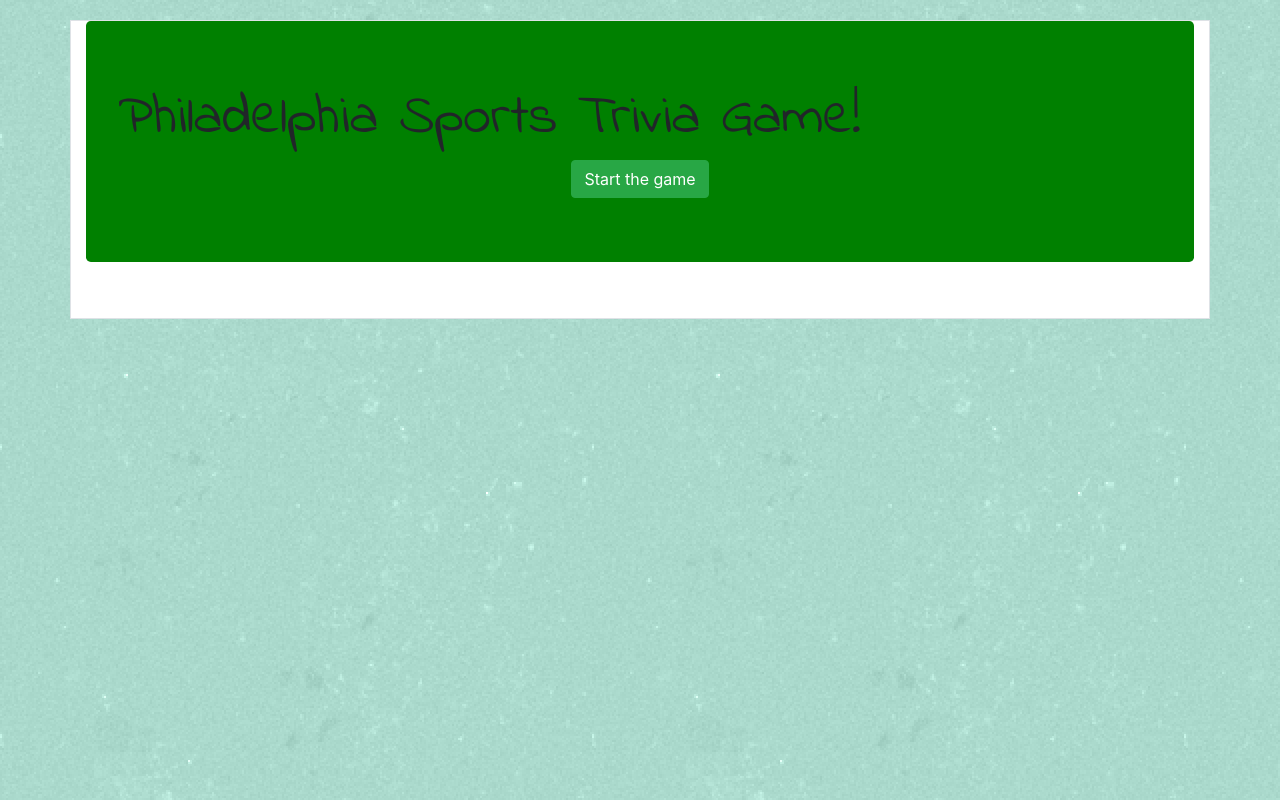
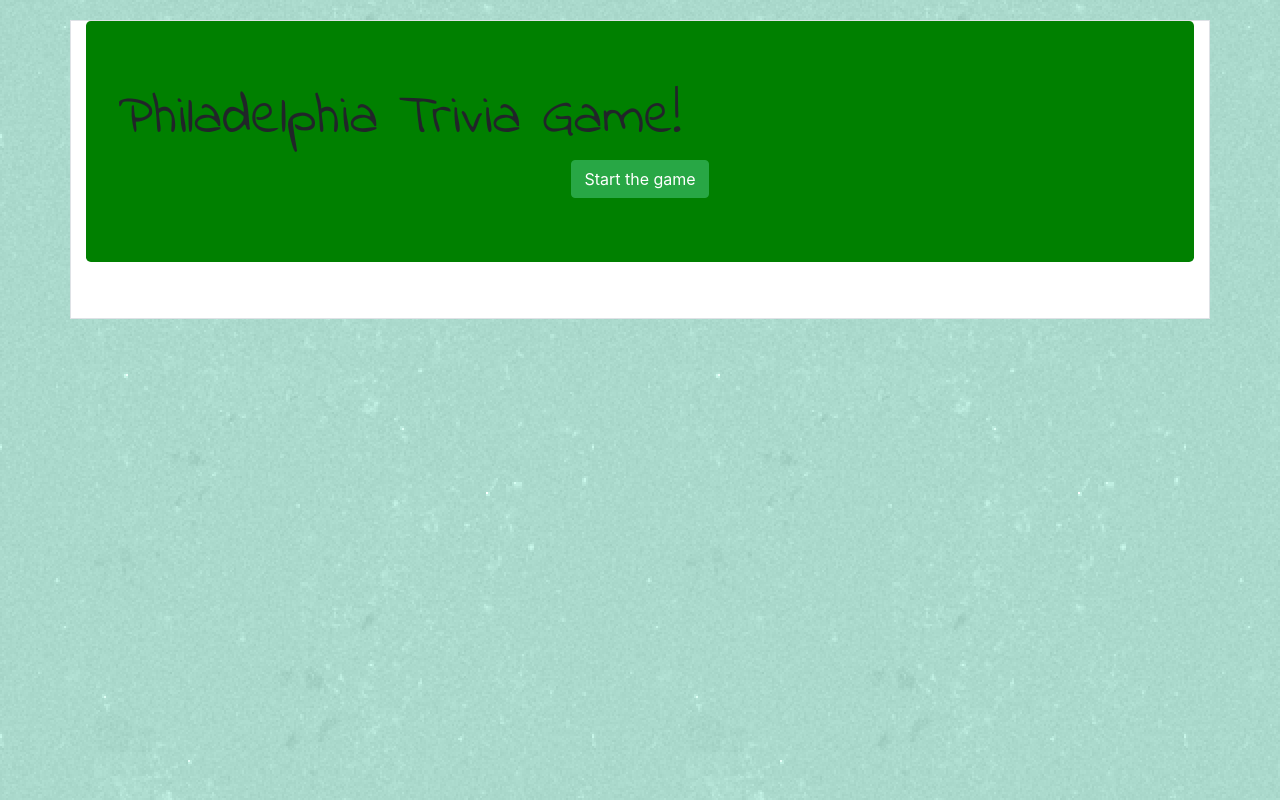
Before and after one commit to erikboerma/TriviaGame, a plain HTML site: page index.html in a window 1280 px wide. Drawn offline with nearby package versions, Linux system fonts and the light colour scheme; a web font is replaced by a local one.

Commit message:
updated correct title for game

```diff
--- a/index.html
+++ b/index.html
@@ -19,7 +19,7 @@
     <div class="container border" id="mainContainer">
         <div class="row-md-12 justify-content-center">
             <div class="jumbotron" id="jumbo">
-                <h1 class="display-4">Philadelphia Sports Trivia Game!</h1>
+                <h1 class="display-4">Philadelphia Trivia Game!</h1>
                 <div class="row justify-content-center">
                     <button type="button" class="btn btn-success" id="startButton">Start the game</button>
                 </div>
```
